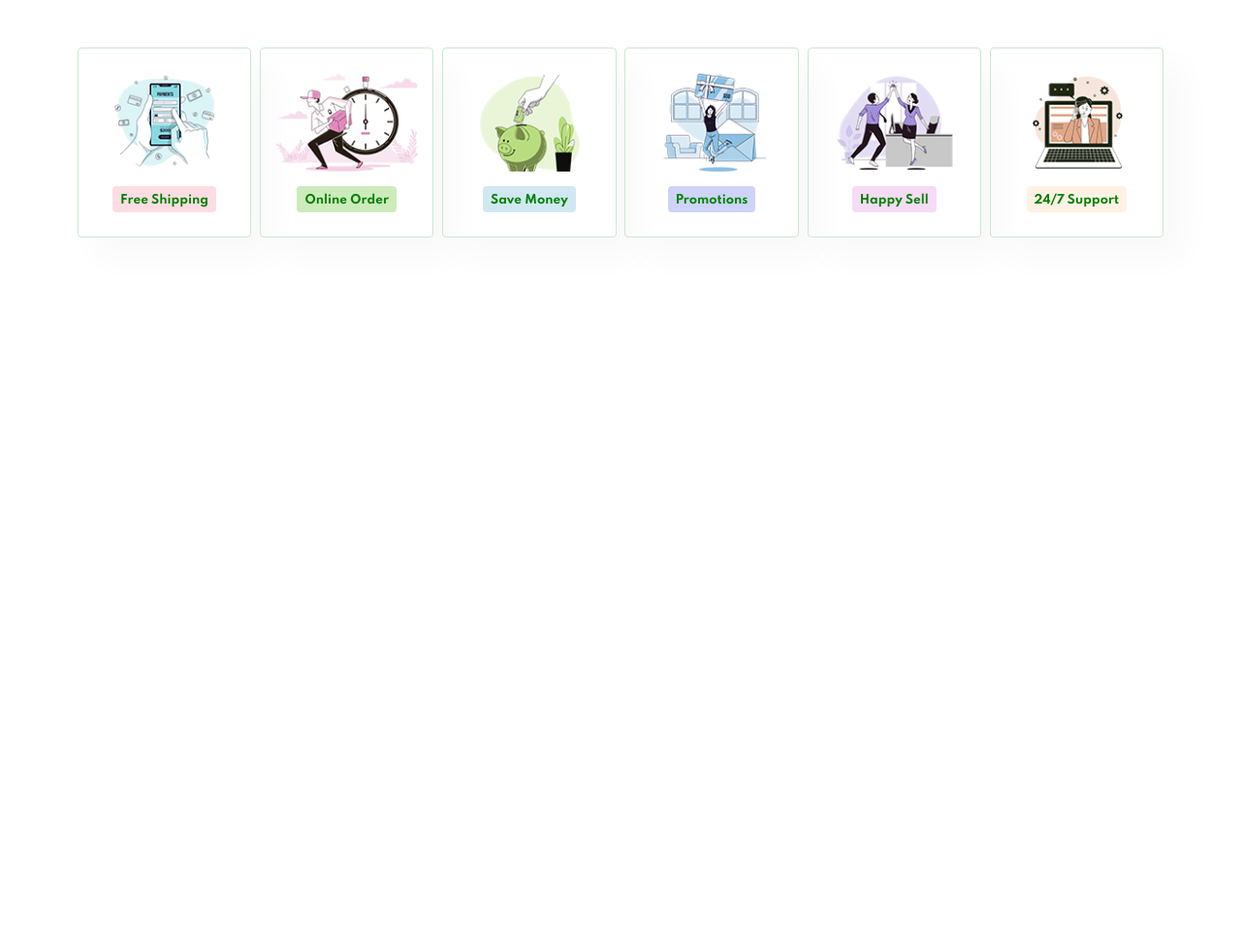
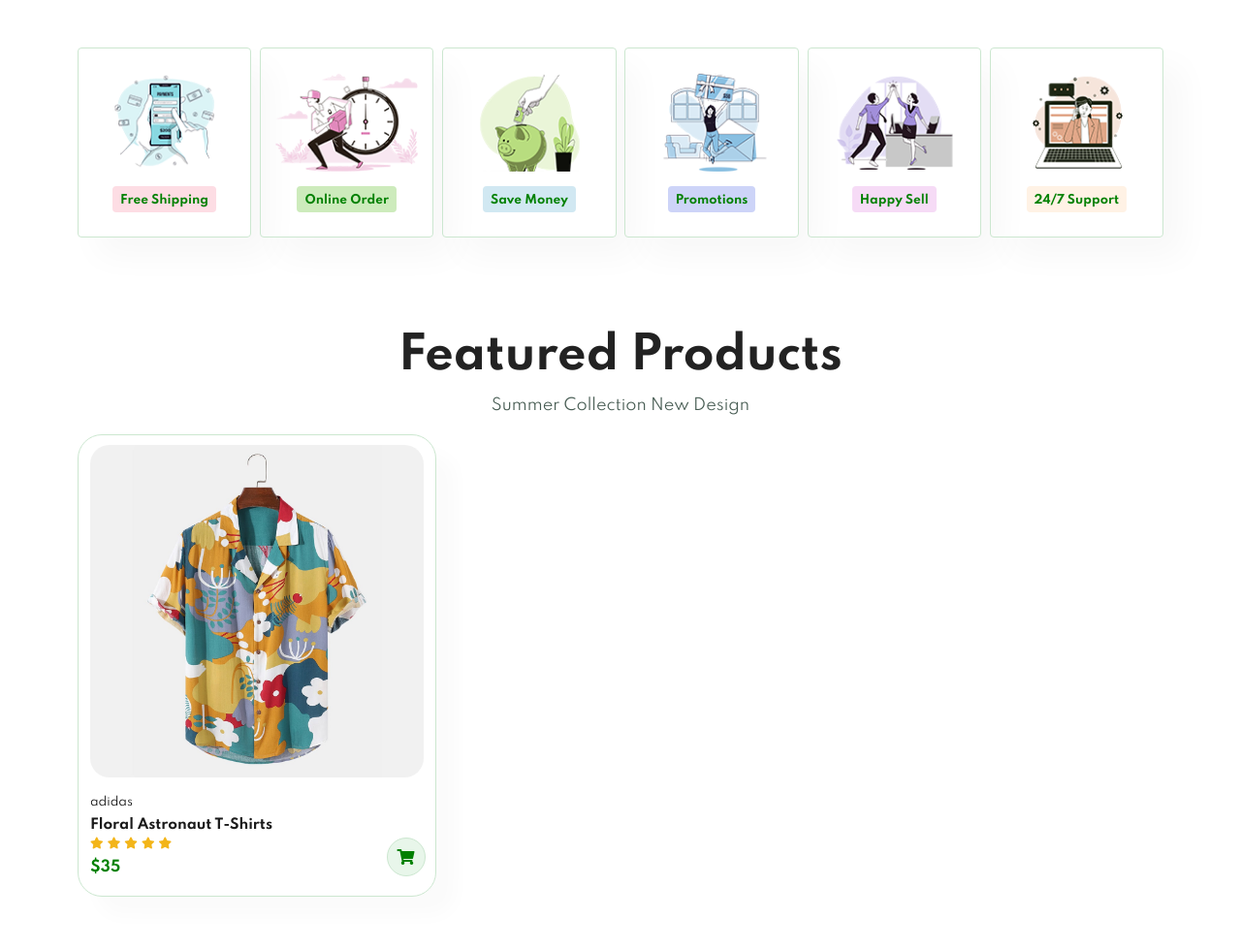
Before and after one commit to Andrei-Olaru/Ecommerce-Website, a plain HTML site: page index.html in a window 1280 px wide. Shown: the part 822-1802 px from the top of the page at 97% size. Before the commit the page ends 1122 px from the top, so only its background shows below. Drawn offline with Linux system fonts and the light colour scheme.

Commit message:
added first product with proper styling

```diff
--- a/index.html
+++ b/index.html
@@ -63,6 +63,29 @@
         </div>
     </section>
 
+    <section id="product1" class="section-p1">
+        <h2>Featured Products</h2>
+        <p>Summer Collection New Design</p>
+        <div class="pro-container">
+            <div class="pro">
+                <img src="img/products/f1.jpg">
+                <div class="des">
+                    <span>adidas</span>
+                    <h5>Floral Astronaut T-Shirts</h5>
+                    <div class="star">
+                        <i class="fas fa-star"></i>
+                        <i class="fas fa-star"></i>
+                        <i class="fas fa-star"></i>
+                        <i class="fas fa-star"></i>
+                        <i class="fas fa-star"></i>
+                    </div>
+                    <h4>$35</h4>
+                </div>
+                <a href="#" class="cart"><i class="fas fa-shopping-cart"></i></a>
+            </div>
+        </div>
+    </section>
+
     <script src="script.js"></script>
 </body>
 
--- a/style.css
+++ b/style.css
@@ -194,6 +194,75 @@ body {
   background-color: #fff2e5;
 }
 
+#product1{
+  text-align: center;
+}
+
+#product1 .pro{
+  width: 33%;
+  min-width: 250px;
+  padding: 10px 12px;
+  border: 1px solid #cce7d0;
+  border-radius: 25px;
+  cursor: pointer;
+  box-shadow: 20px 20px 20px rgba(0, 0, 0, 0.02);
+  margin: 15px 0;
+  transition: 0.2s ease;
+  position: relative;
+}
+
+#product1 .pro:hover{
+  box-shadow: 20px 20px 20px rgba(0, 0, 0, 0.06);
+}
+
+#product1 .pro img{
+  width: 100%;
+  border-radius: 20px;
+}
+
+#product1 .pro .des{
+  text-align: start;
+padding: 10px 0;
+}
+
+#product1 .pro .des span{
+  color: #060606;
+  font-size: 12px;
+}
+
+#product1 .pro .des h5{
+  padding-top: 7px;
+  color: #1a1a1a;
+  font-size: 14px;
+}
+
+#product1 .pro .des i{
+  font-size: 12px;
+  color: rgb(243,181,25);
+}
+
+#product1 .pro .des h4{
+  padding-top: 7px;
+  font-size: 15px;
+  font-weight: 700;
+  color: #008000;
+}
+
+#product1 .pro .cart{
+  width: 40px;
+  height: 40px;
+  line-height: 40px;
+  border-radius: 50px;
+  background-color: #e8f6ea;
+  font-weight: 500;
+  color: #008000;
+  border: 1px solid #cce7d0;
+  position: absolute;
+  bottom: 20px;
+  right: 10px;
+  text-align: center;
+}
+
 /* Shop Page */
 
 /* Single Product */
```
